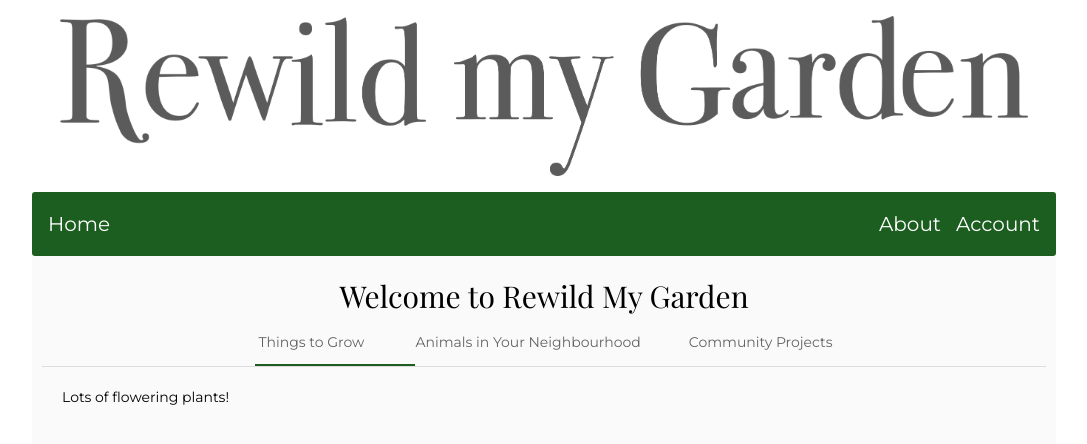
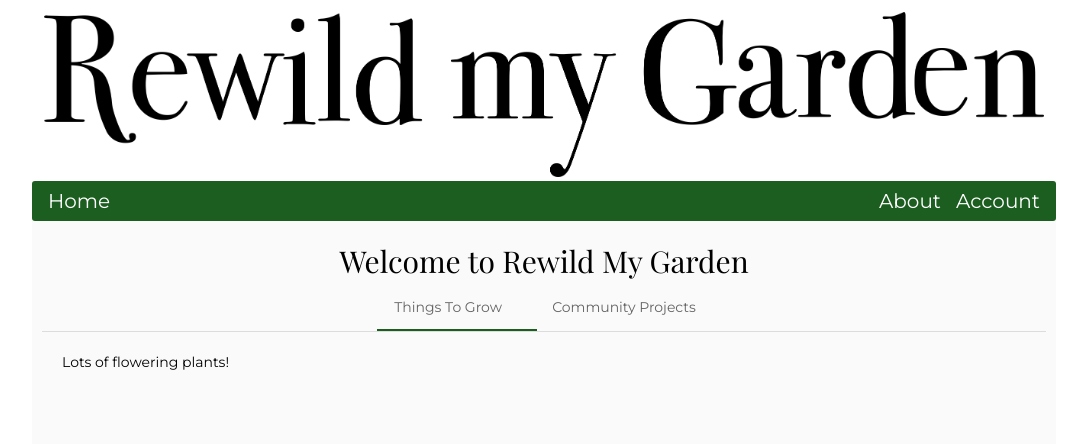
Before and after one commit to TrellixVulnTeam/Rewild-My-Garden_J5SW, an Angular app: page /home in a window 1280 px wide. Shown: the top 444 px of the page, without its empty margins (96-1183 px from the left). Built offline with nearby package versions, Linux system fonts and the light colour scheme.

Commit message:
Tidying code, reading documentation

```diff
--- a/src/app/home/home.component.html
+++ b/src/app/home/home.component.html
@@ -3,14 +3,17 @@
       <p class='Subheader'>Welcome to Rewild My Garden</p>
     </div>
     <mat-tab-group mat-align-tabs="center">
-      <mat-tab label="Things to Grow">
+      <mat-tab>
+        <ng-template mat-tab-label>
+          Things To Grow
+        </ng-template>
         <p class="content">Lots of flowering plants!</p>
       </mat-tab>
-      <mat-tab label="Animals in Your Neighbourhood">
-         <p class="content">There are lots of cute animals.</p>
-        </mat-tab>
-      <mat-tab label="Community Projects">
-         <p class="content">You can help out other people too!</p>
+      <mat-tab>
+        <ng-template mat-tab-label>
+          Community Projects
+        </ng-template>
+        <p class="content">People are doing stuff near you!</p>
       </mat-tab>
     </mat-tab-group>
   </section>
--- a/src/app/navigation/navigation.component.scss
+++ b/src/app/navigation/navigation.component.scss
@@ -5,6 +5,7 @@
 }
 
 mat-toolbar{
+    height: 40px;
     border-radius: 3px;
 }
 
--- /dev/null
+++ b/src/app/text-box/text-box.component.html
@@ -0,0 +1 @@
+<p>text-box works!</p>
--- /dev/null
+++ b/src/app/text-box/text-box.component.ts
@@ -0,0 +1,15 @@
+import { Component, OnInit } from '@angular/core';
+
+@Component({
+  selector: 'app-text-box',
+  templateUrl: './text-box.component.html',
+  styleUrls: ['./text-box.component.scss']
+})
+export class TextBoxComponent implements OnInit {
+
+  constructor() { }
+
+  ngOnInit(): void {
+  }
+
+}
--- a/src/app/top-bar/top-bar.component.scss
+++ b/src/app/top-bar/top-bar.component.scss
@@ -4,5 +4,6 @@
     display: block;
     margin-left: auto;
     margin-right: auto;
-    padding: 16px;
+    margin-top: 12px;
+    margin-bottom: 4px;
 }
```
Also changed, not shown: src/app/app.module.ts (+10 -21 lines), src/app/materials.module.ts (added, +34 -0 lines), src/app/text-box/text-box.component.scss (added), 1 other file (tests, documents, lock files or other folders).
